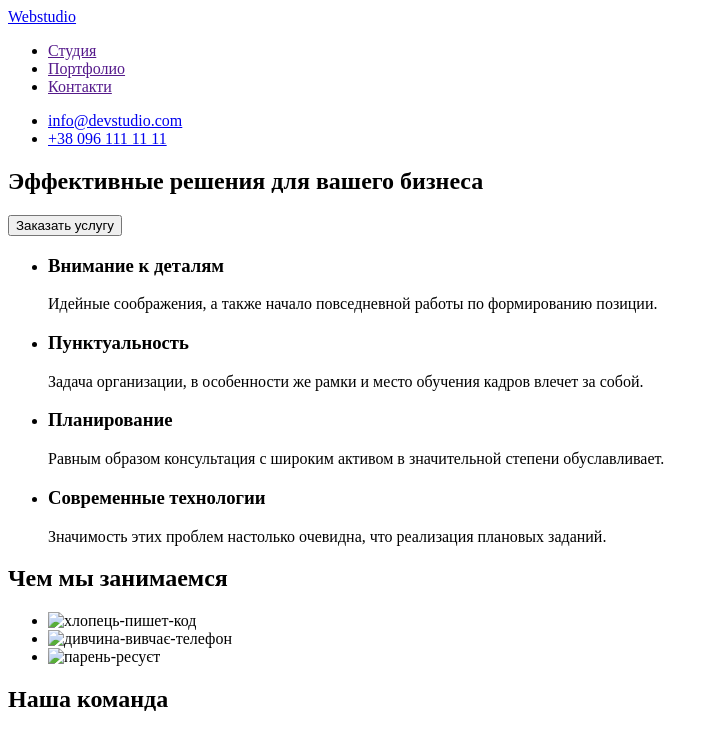
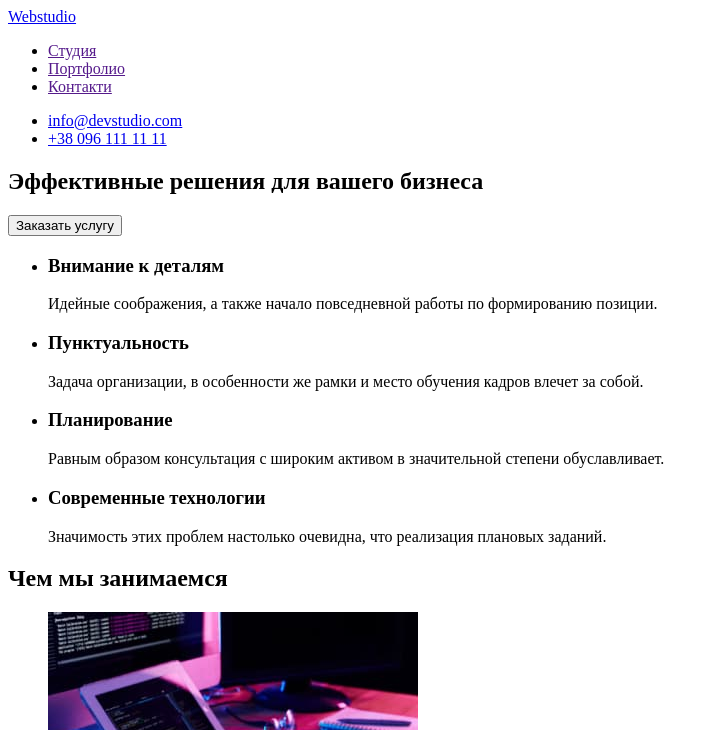
Before and after one commit to lenkabz/goit-markup-hw-01, a plain HTML site: page index.html in a window 1280 px wide. Shown: the top 730 px of the page, without its empty margins (0-719 px from the left). Drawn offline with Linux system fonts and the light colour scheme; the site is published under a folder, as on GitHub Pages, so addresses that start at the root find nothing.

Commit message:
внесло правки №3

```diff
--- a/index.html
+++ b/index.html
@@ -80,20 +80,20 @@
         <ul>
           <li>
             <img
-              src="/images/nomber1.jpg"
+              src="./images/nomber1.jpg"
               alt="хлопець-пишет-код"
               width="370"
             />
           </li>
           <li>
             <img
-              src="/images/nomber2.jpg"
+              src="./images/nomber2.jpg"
               alt="дивчина-вивчає-телефон"
               width="370"
             />
           </li>
           <li>
-            <img src="/images/nomber3.jpg" alt="парень-ресуєт" width="370" />
+            <img src="./images/nomber3.jpg" alt="парень-ресуєт" width="370" />
           </li>
         </ul>
       </section>
```
